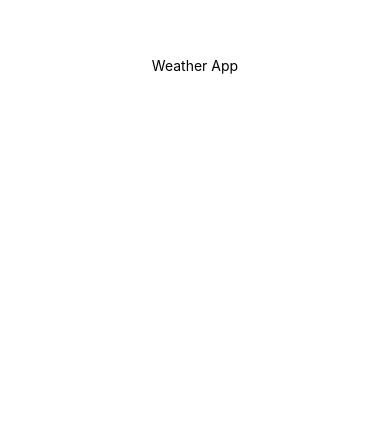
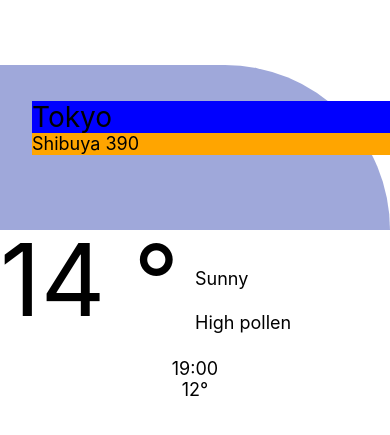
Before and after one commit to miguelquispe/rn-weather-app, a React Native app: screen / in a window 390 px wide. Shown: the part 357-792 px from the top of the page. Built offline with nearby package versions, Linux system fonts and the light colour scheme.

Commit message:
feat(components): created and styled

```diff
--- a/App.js
+++ b/App.js
@@ -1,21 +1,13 @@
 import { StatusBar } from 'expo-status-bar';
 import React from 'react';
 import { StyleSheet, Text, View } from 'react-native';
+import { Weather } from './src/screens/Weather';
 
 export default function App() {
   return (
-    <View style={styles.container}>
-      <Text>Weather App</Text>
+    <View style={{flex: 1}}>
       <StatusBar style="auto" />
+      <Weather />
     </View>
   );
 }
-
-const styles = StyleSheet.create({
-  container: {
-    flex: 1,
-    backgroundColor: '#fff',
-    alignItems: 'center',
-    justifyContent: 'center',
-  },
-});
--- /dev/null
+++ b/src/components/Forecast/ForecastItem.jsx
@@ -0,0 +1,21 @@
+import React from 'react'
+import { StyleSheet, Text, View } from 'react-native'
+
+export const ForecastItem = () => {
+  return (
+    <View style={styles.itemContainer}>
+      <Text style={styles.text}>19:00</Text>
+      <Text style={styles.text}>12°</Text>
+    </View>
+  )
+}
+
+const styles = StyleSheet.create({
+  itemContainer: {
+    flex: 1,
+    alignItems: 'center'
+  },
+  text: {
+    fontSize: 18,
+  }
+})
--- /dev/null
+++ b/src/components/Location/Location.jsx
@@ -0,0 +1,38 @@
+import React from 'react'
+import { StyleSheet, Text, View, Dimensions } from 'react-native'
+
+const window = Dimensions.get('window')
+const screen = Dimensions.get('screen')
+
+
+export const Location = () => {
+  return (
+    <View style={styles.container}>
+      <Text style={styles.city}>Tokyo</Text>
+      <View style={{flex: 1}}>
+        <Text style={styles.country}>Shibuya {window.width * 1}</Text>
+      </View>
+    </View>
+  )
+}
+
+const styles = StyleSheet.create({
+  container: {
+    flex: 1,
+    backgroundColor: '#9FA8DA',
+    borderTopRightRadius: 200,
+    paddingTop: 36,
+    paddingLeft: 32,
+    height: 130
+  },
+  city: {
+    fontSize: 28,
+    lineHeight: 32,
+    backgroundColor: 'blue'
+  },
+  country: {
+    fontSize: 18,
+    lineHeight: 22,
+    backgroundColor: 'orange'
+  }
+})
--- /dev/null
+++ b/src/components/Weather/Today.jsx
@@ -0,0 +1,43 @@
+import React from 'react'
+import { StyleSheet, Text, View } from 'react-native'
+
+export const Today = () => {
+  return (
+    <View style={styles.container}>
+      <View style={[styles.container, styles.row]}>
+        <View style={styles.container}>
+          <Text style={styles.tempText}>14 °</Text>
+        </View>
+        <View style={[styles.container, styles.state]}>
+          <View style={[styles.container, styles.row]}>
+            <Text style={styles.stateText}>Sunny</Text>
+          </View>
+          <View style={[styles.container, styles.row]}>
+            <Text style={styles.stateText}>High pollen</Text>
+          </View>
+        </View>
+      </View>
+    </View>
+  );
+}
+
+const styles = StyleSheet.create({
+  container: {
+    flex: 1,
+  },
+  row: {
+    flexDirection: 'row'
+  },
+  tempText: {
+    fontSize: 100,
+    lineHeight: 100
+  },
+  state: {
+    marginTop: 40,
+    justifyContent: 'flex-end'
+  },
+  stateText: {
+    fontSize: 18,
+    lineHeight: 18
+  }
+})
--- /dev/null
+++ b/src/screens/Weather.jsx
@@ -0,0 +1,20 @@
+import React from 'react';
+import { View } from 'react-native';
+import { ForecastItem } from '../components/Forecast/ForecastItem';
+import { Location } from '../components/Location/Location';
+import { Today } from '../components/Weather/Today';
+
+export const Weather = () => {
+  return (
+    <View style={{flex: 1}}>
+      <View style={{flex: 1}}></View>
+      <View style={{flex: 1}}>
+        <Location />
+        <Today />
+        <View style={{flex: 1}}>
+          <ForecastItem />
+        </View>
+      </View>
+    </View>
+  )
+}
```
